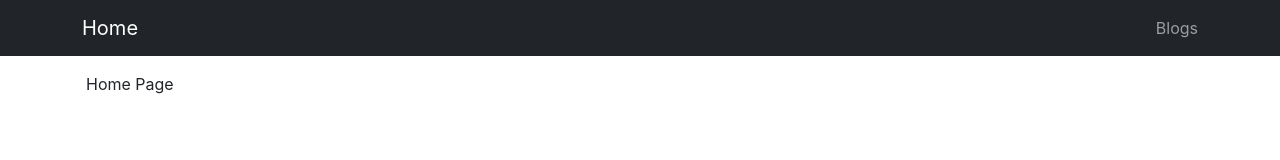
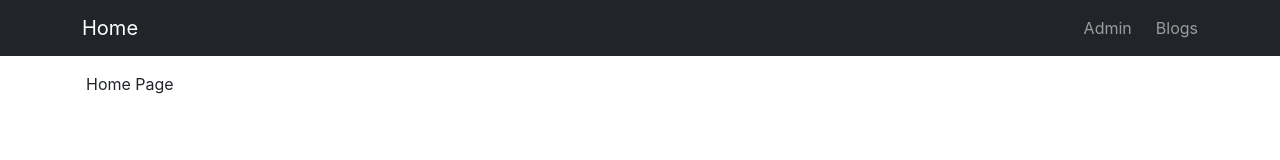
Before and after one commit to jjipper/frontend-knowledge-base, a React (Create React App) app in the folder react/react_learn_with_project/react-basic/: page / in a window 1280 px wide. Shown: the top 160 px of the page. Built offline with nearby package versions, Linux system fonts and the light colour scheme; the HTML template or start-up script is replaced by a standard one.

Commit message:
feat(react): NavBar에 Admin 메뉴 연결

```diff
--- a/react/react_learn_with_project/react-basic/src/components/NavBar.js
+++ b/react/react_learn_with_project/react-basic/src/components/NavBar.js
@@ -7,7 +7,12 @@ const NavBar = () => {
         <Link className="navbar-brand" to="/">
           Home
         </Link>
-        <ul className="navbar-nav">
+        <ul className="navbar-nav" style={{ flexDirection: 'row' }}>
+          <li className="nav-item me-4">
+            <NavLink activeClassName="active" className="nav-link" to="/admin">
+              Admin
+            </NavLink>
+          </li>
           <li className="nav-item">
             <NavLink activeClassName="active" className="nav-link" to="/blogs">
               Blogs
```
